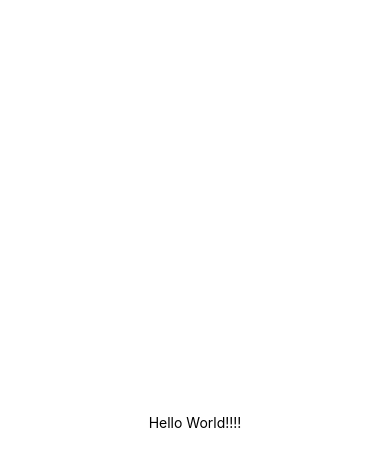
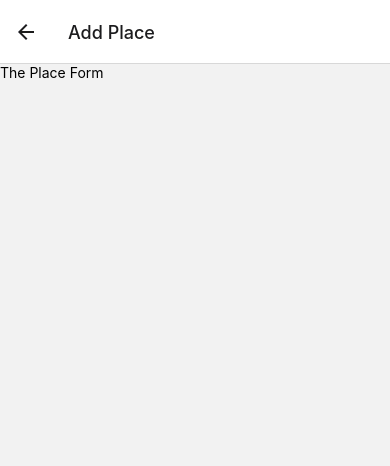
Before and after one commit to Hassaanhmd/Favorite-Places-App, a React Native app: screen /AddPlace in a window 390 px wide. Shown: the top 466 px of the page. Built offline with nearby package versions, Linux system fonts and the light colour scheme.

Commit message:
added navigation to App.js and added AddPlace screen

```diff
--- a/App.js
+++ b/App.js
@@ -1,20 +1,22 @@
 import { StatusBar } from 'expo-status-bar';
-import { StyleSheet, Text, View } from 'react-native';
+import { NavigationContainer } from '@react-navigation/native';
+import { createNativeStackNavigator } from '@react-navigation/native-stack';
+
+import AllPlaces from './screens/AllPlaces';
+import AddPlace from './screens/AddPlace';
+
+const Stack = createNativeStackNavigator();
 
 export default function App() {
   return (
-    <View style={styles.container}>
-      <Text>Hello World!!!!</Text>
-      <StatusBar style="auto" />
-    </View>
+    <>
+      <StatusBar style="dark" />
+      <NavigationContainer>
+        <Stack.Navigator>
+          <Stack.Screen name="AllPlaces" component={AllPlaces} options={{title: "All Places"}} />
+          <Stack.Screen name="AddPlace" component={AddPlace} options={{title: "Add Place"}} />
+        </Stack.Navigator>
+      </NavigationContainer>
+    </>
   );
 }
-
-const styles = StyleSheet.create({
-  container: {
-    flex: 1,
-    backgroundColor: '#fff',
-    alignItems: 'center',
-    justifyContent: 'center',
-  },
-});
--- /dev/null
+++ b/components/Places/PlaceForm.js
@@ -0,0 +1,9 @@
+import { Text, View } from 'react-native';
+
+function PlaceForm() {
+    return <View>
+        <Text>The Place Form</Text>
+    </View>
+}
+
+export default PlaceForm;
--- a/package.json
+++ b/package.json
@@ -10,11 +10,15 @@
     "eject": "expo eject"
   },
   "dependencies": {
+    "@react-navigation/native": "^6.0.11",
+    "@react-navigation/native-stack": "^6.7.0",
     "expo": "~44.0.0",
     "expo-status-bar": "~1.2.0",
     "react": "17.0.1",
     "react-dom": "17.0.1",
     "react-native": "0.64.3",
+    "react-native-safe-area-context": "3.3.2",
+    "react-native-screens": "~3.10.1",
     "react-native-web": "0.17.1"
   },
   "devDependencies": {
--- a/screens/AddPlace.js
+++ b/screens/AddPlace.js
@@ -0,0 +1,7 @@
+import PlaceForm from '../components/Places/PlaceForm';
+
+function AddPlace() {
+    return <PlaceForm />
+}
+
+export default AddPlace;
```
Also changed, not shown: 1 other file (tests, documents, lock files or other folders).
